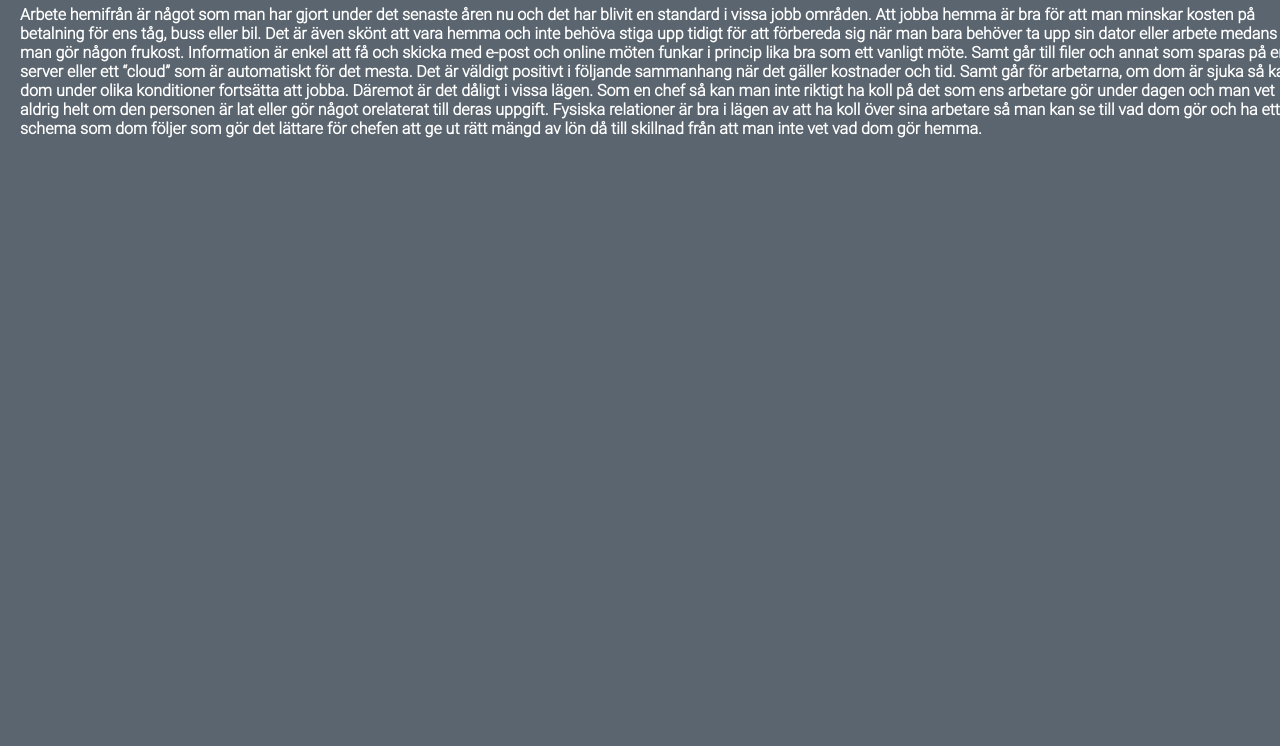
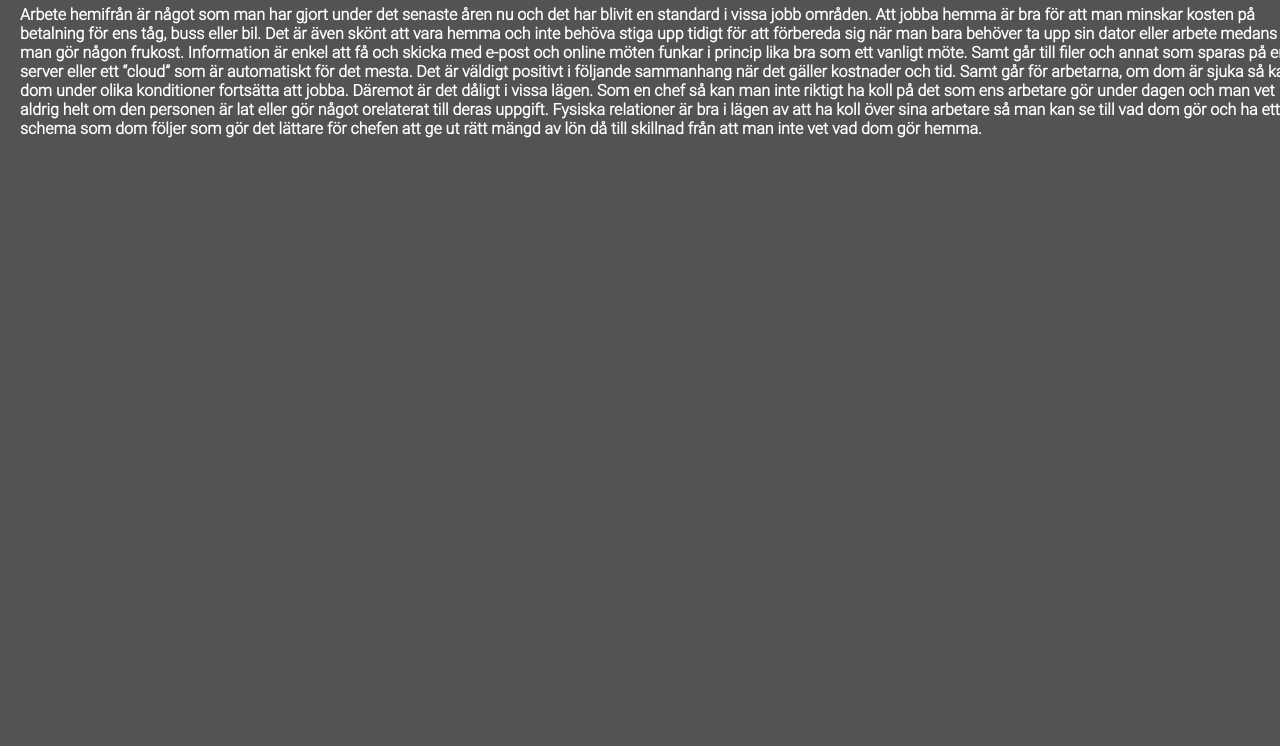
Before and after one commit to SwezedCode/arbete_hemifran, a plain HTML site: page index.html in a window 1280 px wide. Shown: the part 54-800 px from the top of the page. Drawn offline with Linux system fonts and the light colour scheme.

Commit message:
Update style.css

```diff
--- a/misc/style.css
+++ b/misc/style.css
@@ -10,7 +10,7 @@
 
 body {
   margin: 0;
-  background-color: #5B656F;
+  background-color: #515355;
 }
 
 .title {
```
